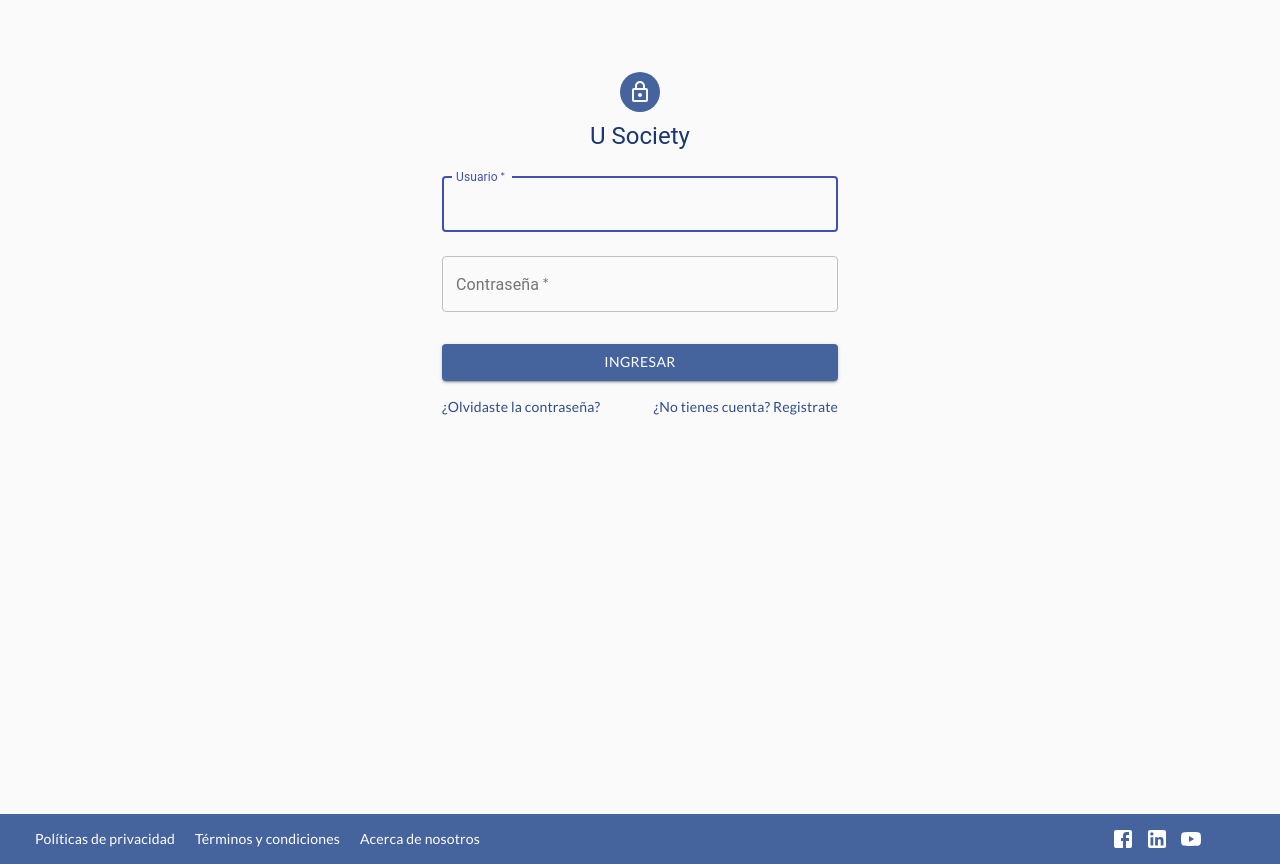
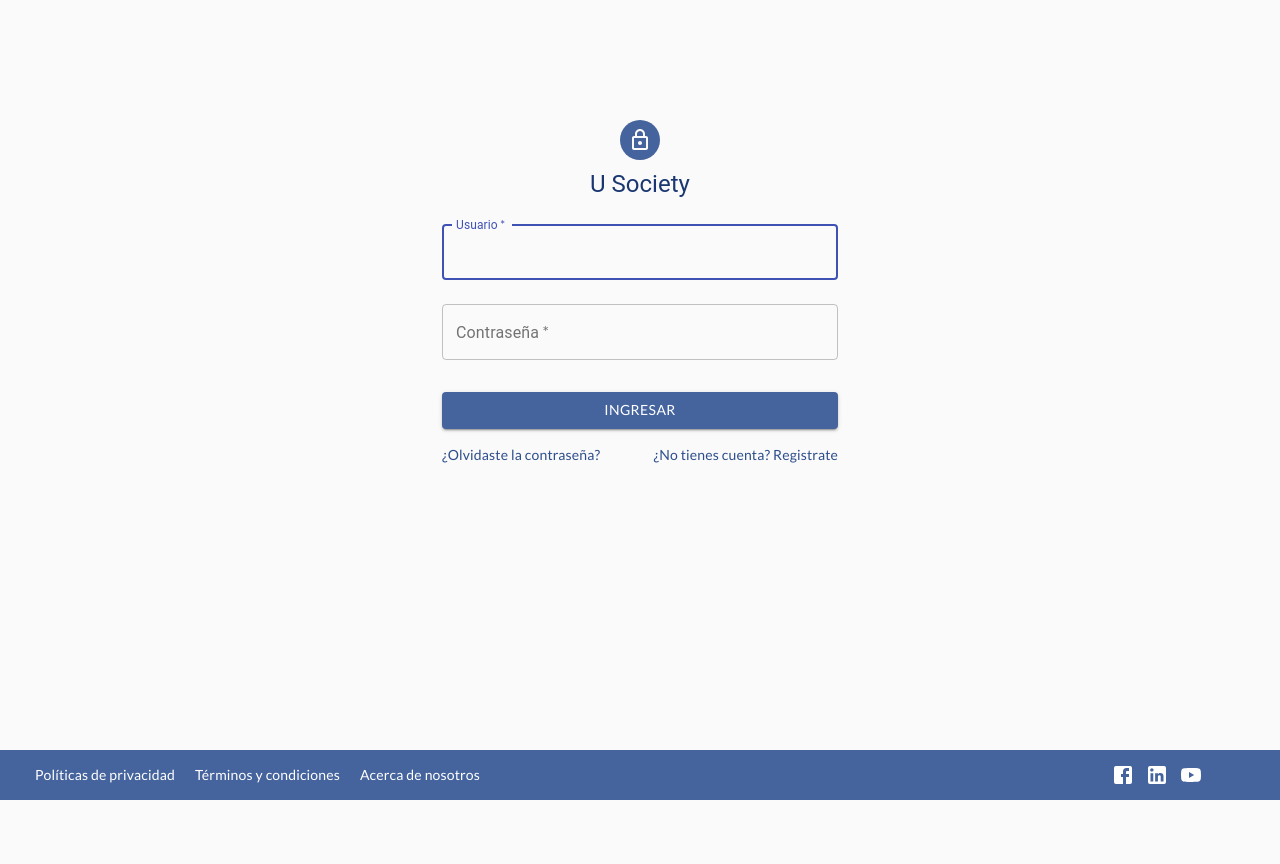
Before and after one commit to GuillermoForero/usociety, a React (Create React App) app: page / in a window 1280 px wide. After the commit the page ends 800 px from the top, so only its background shows below. Built offline with nearby package versions, Linux system fonts and the light colour scheme.

Commit message:
Footer improvement.

```diff
--- a/src/components/App/App.js
+++ b/src/components/App/App.js
@@ -11,23 +11,17 @@ import GuardedRoute from "../GuardedRoute";
 import Home from "../../views/Home";
 import SearchGroup from "../../views/SearchGroup";
 import CreatePost from "../../views/GroupPrincipal/CreatePost";
+import FooterPage from "../../views/FooterPage/FooterPage";
 
 export default function App() {
     return (
         <Router>
+        <FooterPage>
             <Switch>
-                <Route path="/" exact strict>
-                        <SignIn/>
-                </Route>
-                <Route path="/hola" exact strict>
-                        <CreatePost/>
-                </Route>
-                <Route path="/signup" exact strict>
-                        <SingUpUserData/>
-                </Route>
-                <Route path="/preferences" exact strict>
-                        <SingUpPreferences/>
-                </Route>
+                <Route path="/" component={SignIn} exact strict/>
+                <Route path="/hola" component={CreatePost} exact strict/>
+                <Route path="/signup" component={SingUpUserData} exact strict/>
+                <Route path="/preferences" component={SingUpPreferences} exact strict/>
 
                 <Layout>
                     <Route path="/home" exact strict>
@@ -47,8 +41,9 @@ export default function App() {
                         <GuardedRoute component={GroupAdmin}/>
                     </Route>
                 </Layout>
+
             </Switch>
-
+        </FooterPage>
         </Router>
     );
 }
--- a/src/components/Layout/index.js
+++ b/src/components/Layout/index.js
@@ -14,7 +14,6 @@ import GroupIcon from '@material-ui/icons/Group';
 import ExitToAppIcon from '@material-ui/icons/ExitToApp';
 
 import ListItemIcon from "@material-ui/core/ListItemIcon";
-import Footer from "../Footer/Footer";
 
 const useStyles = makeStyles((theme) => ({
     list: {
@@ -107,7 +106,6 @@ const Layout = (props) => {
             </AppBar>
         </div>
         {props.children}
-        <Footer/>
     </Fragment>
 };
 
--- /dev/null
+++ b/src/views/FooterPage/FooterPage.js
@@ -0,0 +1,11 @@
+import React from "react";
+import Footer from "../../components/Footer/Footer";
+
+function FooterPage(props) {
+    return <div style={{height: '100%'}}>
+        {props.children}
+        <Footer/>
+    </div>
+}
+
+export default FooterPage;
--- a/src/views/SignIIn/index.js
+++ b/src/views/SignIIn/index.js
@@ -17,11 +17,10 @@ import Loader from "../../components/Loader/Loader";
 import PageError from "../../components/PageError/PageError";
 import * as actionTypes from '../../store/actionsTypes';
 import {Link} from "react-router-dom";
-import Footer from "../../components/Footer/Footer";
 
 const useStyles = makeStyles((theme) => ({
     paper: {
-        marginTop: theme.spacing(8),
+        paddingTop: theme.spacing(14),
         display: 'flex',
         flexDirection: 'column',
         alignItems: 'center',
@@ -63,7 +62,7 @@ function SignIn(props) {
 
     useEffect(() => {
         if (props.userState.isLogged)
-            history.push('/group/lolsitoss/management')
+            history.push('/home')
     }, [props.userState.isLogged, history]);
 
     const handleClosePageError = () => {
@@ -139,7 +138,6 @@ function SignIn(props) {
                     </Grid>
                 </form>
             </div>
-            <Footer/>
         </Container>
     );
 }
--- a/src/views/SingUp/SingUpPreferences/index.js
+++ b/src/views/SingUp/SingUpPreferences/index.js
@@ -21,7 +21,7 @@ import PageError from "../../../components/PageError/PageError";
 
 const useStyles = makeStyles((theme) => ({
     paper: {
-        marginTop: theme.spacing(8),
+        paddingTop: theme.spacing(10),
         display: 'flex',
         flexDirection: 'column',
         alignItems: 'center',
@@ -117,6 +117,7 @@ function SingUpPreferences(props) {
                         color="primary"
                         backgroundColor='var(--primary)'
                         onClick={e => handleSaveClick(e)}
+                        style={{marginTop:'10px'}}
                     >
                         Guardar
                     </Button>
--- a/src/views/SingUp/SingUpUserData/index.js
+++ b/src/views/SingUp/SingUpUserData/index.js
@@ -25,7 +25,7 @@ import {INVALID_OTP} from "../../../configuration/service";
 
 const useStyles = makeStyles((theme) => ({
     paper: {
-        marginTop: theme.spacing(8),
+        paddingTop: theme.spacing(5),
         display: 'flex',
         flexDirection: 'column',
         alignItems: 'center',
--- a/src/views/SingUp/index.js
+++ b/src/views/SingUp/index.js
@@ -5,7 +5,7 @@ import SingUpUserData from "./SingUpUserData";
 
 const useStyles = makeStyles((theme) => ({
     paper: {
-        marginTop: theme.spacing(8),
+        paddingTop: theme.spacing(8),
         display: 'flex',
         flexDirection: 'column',
         alignItems: 'center',
```
